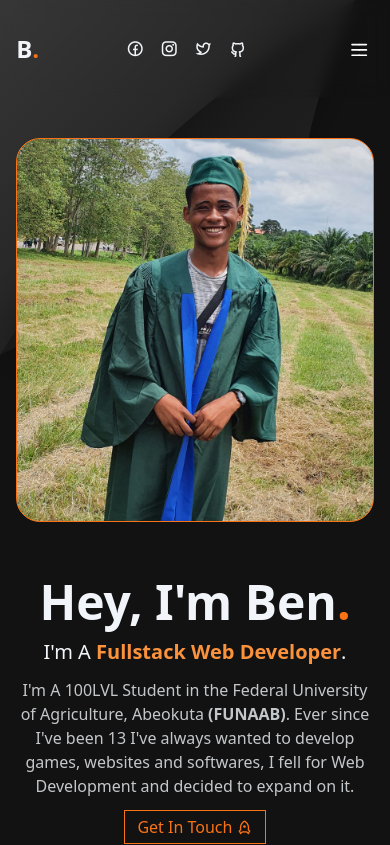
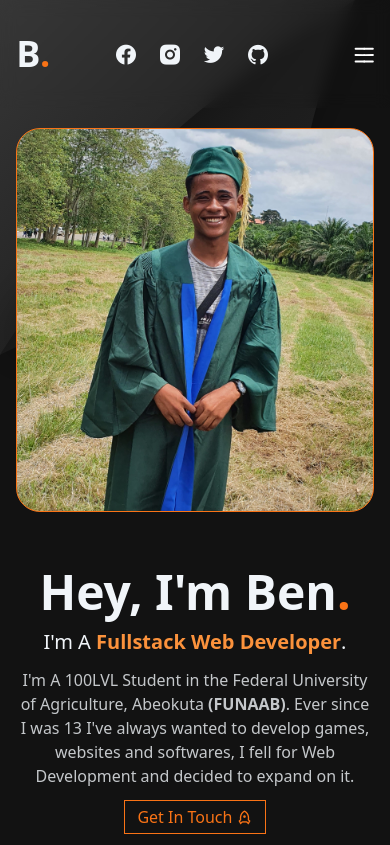
Before and after one commit to benjaminnkem/portfolio, a Next.js app: page / in a window 390 px wide. Shown: the top 845 px of the page. Built offline with nearby package versions, Linux system fonts and the light colour scheme.

Commit message:
Created mobile side menu

```diff
--- a/app/components/HomeContent.js
+++ b/app/components/HomeContent.js
@@ -1,16 +1,10 @@
 "use client";
-import Image from "next/image";
 import { motion } from "framer-motion";
 import Link from "next/link";
 
 const variants = {
   hidden: { opacity: 0 },
   show: { opacity: 1, transition: { staggerChildren: 0.3 } },
-};
-
-const projects = {
-  hidden: { opacity: 0, y: 30 },
-  show: { opacity: 1, y: 0, transition: { duration: 0.5 } },
 };
 
 const meTopVariants = {
@@ -32,7 +26,7 @@ const curveVariant = {
 const HomeContent = () => {
   return (
     <>
-      <section className="md:max-w-[1024px] w-11/12 flex justify-center mx-auto min-h-[30rem] my-10 section" id="me">
+      <section className="md:max-w-[1024px] w-11/12 flex justify-center mx-auto min-h-[30rem] my-10 section mt-32" id="me">
         <div className="grid items-center gap-4 megrid">
           <motion.div
             variants={meTopVariants}
@@ -53,7 +47,7 @@ const HomeContent = () => {
 
             <p className="font-light opacity-80">
               I&apos;m A 100LVL Student in the Federal University of Agriculture, Abeokuta{" "}
-              <span className="font-semibold">(FUNAAB)</span>. Ever since I&apos;ve been 13 I&apos;ve always wanted to
+              <span className="font-semibold">(FUNAAB)</span>. Ever since I was 13 I&apos;ve always wanted to
               develop games, websites and softwares, I fell for Web Development and decided to expand on it.
             </p>
 
@@ -302,7 +296,12 @@ const HomeContent = () => {
           <h3 className="mb-5 text-4xl font-bold uppercase">
             Projects<span className="text-orange-500">.</span>
           </h3>
-          <motion.div variants={variants} initial="hidden" animate="show" className="grid grid-cols-1 gap-3 sm:grid-cols-2 md:grid-cols-3">
+          <motion.div
+            variants={variants}
+            initial="hidden"
+            animate="show"
+            className="grid grid-cols-1 gap-3 sm:grid-cols-2 md:grid-cols-3"
+          >
             <div className="z-10 border border-orange-500 rounded-md">
               <div className="w-full h-32 bg-slate-800"></div>
               <div className="p-4 space-y-3">
--- a/app/components/Navbar.js
+++ b/app/components/Navbar.js
@@ -1,18 +1,33 @@
 "use client";
 import Link from "next/link";
 import { usePathname } from "next/navigation";
-import { useEffect, useRef, useState } from "react";
+import { useRef, useState } from "react";
+import { motion, useAnimationControls } from "framer-motion";
+
+const parentMobileMenuVariant = {
+  hidden: { opacity: 0, transition: { staggerChildren: 0.5, delay: 2 } },
+  show: { opacity: 1 },
+  exit: { opacity: 0, transition: { staggerChildren: 0.5, delay: 2 } },
+};
+
+const mobileLinksVariant = {
+  hidden: { opacity: 0, x: 30, transition: { scale: 0.9 } },
+  show: { opacity: 1, x: 0, transition: { scale: 1 } },
+};
 
 const Navbar = () => {
   const pathName = usePathname();
   const hamburger = useRef(null);
   const [isMenuOpen, setIsMenuOpen] = useState(false);
 
+  const controls = useAnimationControls();
+
   function toggleMenu() {
     if (isMenuOpen) {
       setIsMenuOpen(!isMenuOpen);
       hamburger.current.classList.toggle("active");
     } else {
+      controls.start({ opacity: 0, transition: { staggerChildren: 0.5, delay: 2, duration: 2 } });
       setIsMenuOpen(!isMenuOpen);
       hamburger.current.classList.toggle("active");
     }
@@ -20,11 +35,11 @@ const Navbar = () => {
 
   return (
     <>
-      <nav className="z-20 w-full mx-auto text-lg font-bold navbarBlur">
+      <nav className="fixed top-0 left-0 z-20 w-full mx-auto text-lg font-bold navbarBlur">
         <div className="md:max-w-[1024px] w-11/12 py-6 mx-auto">
           <ul className="flex items-center justify-between">
             <li>
-              <Link href={"/"} className="text-2xl font-bold md:text-4xl">
+              <Link href={"/"} className="text-4xl font-bold md:text-5xl">
                 B<span className="text-orange-500">.</span>{" "}
               </Link>
             </li>
@@ -81,18 +96,32 @@ const Navbar = () => {
               </div>
             </li>
 
-            <li className="flex space-x-4 font-light">
-              <i className="ri-facebook-circle-line"></i>
-              <i className="ri-instagram-line"></i>
-              <i className="ri-twitter-line"></i>
+            <li className="flex space-x-5 text-2xl font-light">
+              <Link href={"https://web.facebook.com/etzbenjamin.nkem"} target="_blank">
+                <i className="cursor-pointer ri-facebook-circle-fill"></i>
+              </Link>
+              <Link href={"https://www.instagram.com/iambenjaminnkem/"} target="_blank">
+                <i className="cursor-pointer ri-instagram-fill"></i>
+              </Link>
+              <Link href={"https://twitter.com/MainNkem"} target="_blank">
+                <i className="cursor-pointer ri-twitter-fill"></i>
+              </Link>
               <Link href={"https://github.com/benjaminnkem"} target="_blank">
-                <i className="ri-github-line"></i>
+                <i className="cursor-pointer ri-github-fill"></i>
               </Link>
             </li>
 
-            <li className="relative block w-10 md:hidden">
-              <svg xmlns="http://www.w3.org/2000/svg" width="50" height="50" viewBox="0 0 200 200" ref={hamburger} onClick={toggleMenu}>
-                <g stroke-width="6.5" strokeLinecap="round">
+            <li className="relative z-40 block w-10 md:hidden">
+              <svg
+                xmlns="http://www.w3.org/2000/svg"
+                width="60"
+                height="60"
+                viewBox="0 0 200 200"
+                ref={hamburger}
+                onClick={toggleMenu}
+                className="cursor-pointer"
+              >
+                <g strokeWidth="6.5" strokeLinecap="round">
                   <path d="M72 82.286h28.75" fill="#009100" fillRule="evenodd" stroke="#fff" />
                   <path
                     d="M100.75 103.714l72.482-.143c.043 39.398-32.284 71.434-72.16 71.434-39.878 0-72.204-32.036-72.204-71.554"
@@ -113,6 +142,64 @@ const Navbar = () => {
           </ul>
         </div>
       </nav>
+      <motion.div
+        className={`fixed top-0 right-0 grid h-full space-y-8 text-2xl font-semibold text-center uppercase duration-200 place-content-center overflow-hidden ${
+          isMenuOpen ? "text-orange-50 bg-black z-20 bg-opacity-75 w-full" : "text-transparent bg-transparent -z-50 opacity-0 w-[.025px]"
+        }`}
+        variants={parentMobileMenuVariant}
+        initial="hidden"
+        animate="show"
+        exit="exit"
+      >
+        <motion.div
+          variants={mobileLinksVariant}
+          initial="hidden"
+          animate="show"
+          onClick={toggleMenu}
+          className={`duration-200  ${pathName === "/" ? "text-orange-500" : "text-white"}`}
+        >
+          <Link href={"/"}>
+            <p>Home</p>
+          </Link>
+        </motion.div>
+        <motion.div
+          variants={mobileLinksVariant}
+          initial="hidden"
+          animate="show"
+          onClick={toggleMenu}
+          className={`duration-200 ${pathName === "/contact" ? "text-orange-500" : "text-white"}`}
+        >
+          <Link href={"/contact"}>
+            <p>Contact</p>
+          </Link>
+        </motion.div>
+        <motion.div
+          variants={mobileLinksVariant}
+          initial="hidden"
+          animate="show"
+          onClick={toggleMenu}
+          className={`duration-200 ${pathName === "/projects" ? "text-orange-500" : "text-white"}`}
+        >
+          <Link href={"/projects"}>
+            <p>Projects</p>
+          </Link>
+        </motion.div>
+
+        <div className="mt-4 space-x-5 text-2xl">
+          <Link href={"https://web.facebook.com/etzbenjamin.nkem"} target="_blank">
+            <i className="cursor-pointer ri-facebook-circle-fill"></i>
+          </Link>
+          <Link href={"https://www.instagram.com/iambenjaminnkem/"} target="_blank">
+            <i className="cursor-pointer ri-instagram-fill"></i>
+          </Link>
+          <Link href={"https://twitter.com/MainNkem"} target="_blank">
+            <i className="cursor-pointer ri-twitter-fill"></i>
+          </Link>
+          <Link href={"https://github.com/benjaminnkem"} target="_blank">
+            <i className="cursor-pointer ri-github-fill"></i>
+          </Link>
+        </div>
+      </motion.div>
     </>
   );
 };
```
